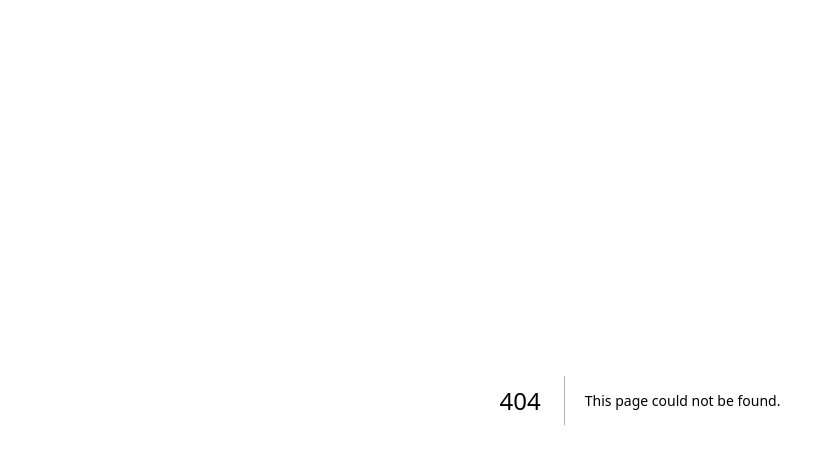
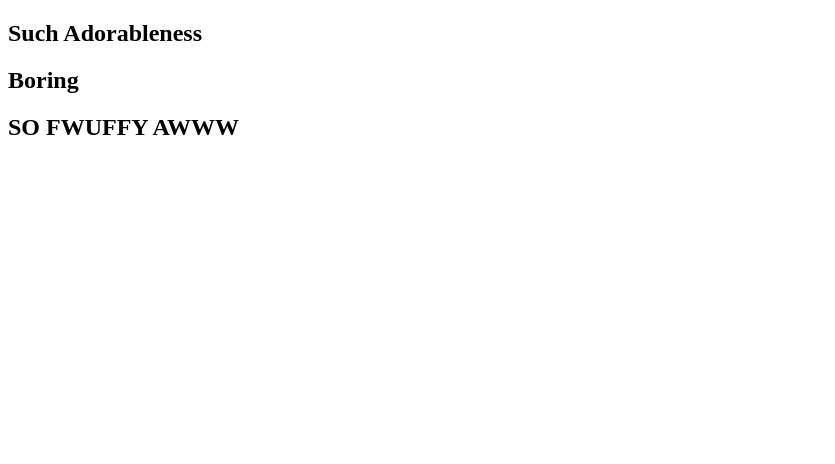
Before and after one commit to freerror/rory-portfolio, a Next.js app: page /parallax in a window 1280 px wide. Before the commit this address had no page. Shown: the top 464 px of the page, without its empty margins (0-835 px from the left). Built offline with nearby package versions, Linux system fonts and the light colour scheme.

Commit message:
🐳 chore(packages.json, others): Add typescript and experimental feature
Support for typescript, experimental app directory feature.

```diff
--- /dev/null
+++ b/app/layout.tsx
@@ -0,0 +1,12 @@
+export default function RootLayout({
+  children,
+}: {
+  children: React.ReactNode
+}) {
+  return (
+    <html>
+      <head></head>
+      <body>{children}</body>
+    </html>
+  )
+}
--- /dev/null
+++ b/app/parallax/page.tsx
@@ -0,0 +1,15 @@
+export default function Page() {
+    return (
+        <main className="wrapper">
+            <section className="section parallax bg1">
+                <h1>Such Adorableness</h1>
+            </section>
+            <section className="section static">
+                <h1>Boring</h1>
+            </section>
+            <section className="section parallax bg2">
+                <h1>SO FWUFFY AWWW</h1>
+            </section>
+        </main>
+    )
+}
--- a/next.config.js
+++ b/next.config.js
@@ -8,7 +8,8 @@ const nextConfig = {
     i18n: {
         locales: ["en"],
         defaultLocale: "en"
-    }
+    },
+    experimental: { appDir: true }
 }
 
 module.exports = nextConfig
--- a/package.json
+++ b/package.json
@@ -14,9 +14,12 @@
         "next": "^13.0.0",
         "react": "^18.2.0",
         "react-dom": "^18.2.0",
-        "react-icons": "^4.4.0"
+        "react-icons": "^4.4.0",
+        "typescript": "^4.8.4"
     },
     "devDependencies": {
+        "@types/node": "18.11.7",
+        "@types/react": "18.0.24",
         "autoprefixer": "^10.4.12",
         "eslint": "8.24.0",
         "eslint-config-next": "^13.0.0",
```
Also changed, not shown: tsconfig.json (added, +36 -0 lines), 2 other files (tests, documents, lock files or other folders).
